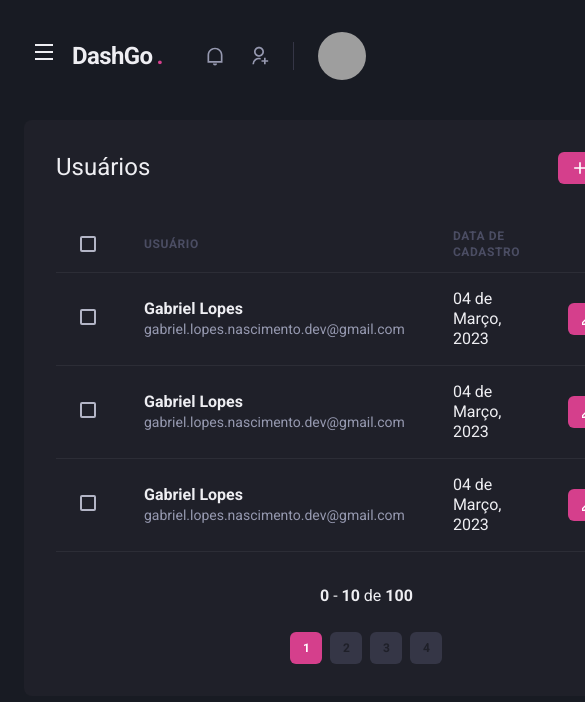
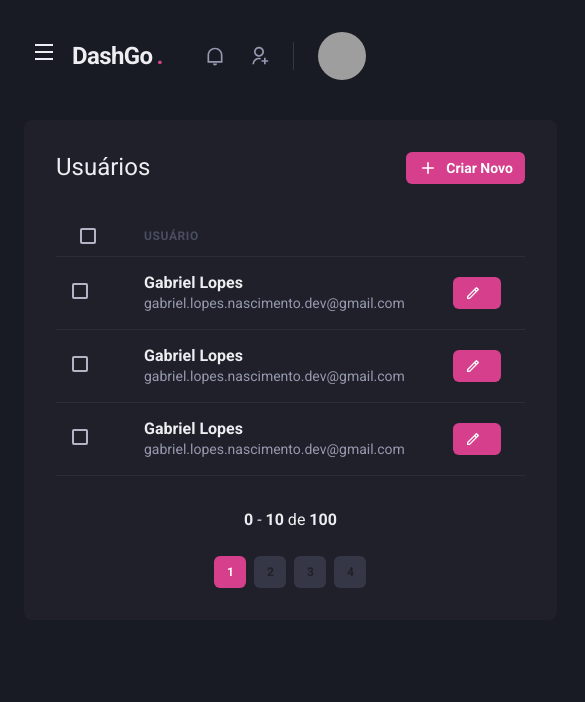
Before and after one commit to Gabriellopes232/dashgo, a Next.js app: page /users in a window 390 px wide. Shown: the top 702 px of the page, 585 px wide, since content can reach past the window. Built offline with nearby package versions, Linux system fonts and the light colour scheme; grey boxes are pictures that could not be loaded.

Commit message:
feat: list responsive

```diff
--- a/src/pages/users/index.tsx
+++ b/src/pages/users/index.tsx
@@ -1,10 +1,15 @@
 import Header from "@/components/Header";
 import { Pagination } from "@/components/Pagination";
 import Sidebar from "@/components/Sidebar";
-import { Box, Button, Checkbox, Flex, Heading, Icon, Table, Tbody, Td, Text, Th, Thead, Tr } from "@chakra-ui/react";
+import { Box, Button, Checkbox, Flex, Heading, Icon, Table, Tbody, Td, Text, Th, Thead, Tr, useBreakpointValue } from "@chakra-ui/react";
 import { RiAddLine, RiPencilLine } from "react-icons/ri";
 
 export default function UserList() {
+    const isWideVersion = useBreakpointValue({
+        base: false,
+        lg: true
+    })
+
     return (
         <Box>
             <Header />
@@ -31,13 +36,13 @@ export default function UserList() {
                                     <Checkbox colorScheme="pink" />
                                 </Th>
                                 <Th>Usuário</Th>
-                                <Th>Data de Cadastro</Th>
+                                {isWideVersion && <Th>Data de Cadastro</Th>}
                                 <Th width={8}></Th>
                             </Tr>
                         </Thead>
                         <Tbody>
                             <Tr>
-                                <Td px="6">
+                                <Td px={["4", "4", "6"]}>
                                     <Checkbox colorScheme="pink" />
                                 </Td>
                                 <Td>
@@ -46,7 +51,7 @@ export default function UserList() {
                                         <Text fontSize="sm" color="gray.300">gabriel.lopes.nascimento.dev@gmail.com</Text>
                                     </Box>
                                 </Td>
-                                <Td>04 de Março, 2023</Td>
+                                {isWideVersion && <Td>04 de Março, 2023</Td>}
                                 <Td>
                                     <Button
                                         as="a"
@@ -54,12 +59,12 @@ export default function UserList() {
                                         fontSize="sm"
                                         colorScheme="pink"
                                         leftIcon={<Icon as={RiPencilLine} fontSize="16" />}>
-                                        Editar
+                                        {isWideVersion ? "Editar" : ""}
                                     </Button>
                                 </Td>
                             </Tr>
                             <Tr>
-                                <Td px="6">
+                                <Td px={["4", "4", "6"]}>
                                     <Checkbox colorScheme="pink" />
                                 </Td>
                                 <Td>
@@ -68,7 +73,7 @@ export default function UserList() {
                                         <Text fontSize="sm" color="gray.300">gabriel.lopes.nascimento.dev@gmail.com</Text>
                                     </Box>
                                 </Td>
-                                <Td>04 de Março, 2023</Td>
+                                {isWideVersion && <Td>04 de Março, 2023</Td>}
                                 <Td>
                                     <Button
                                         as="a"
@@ -76,12 +81,12 @@ export default function UserList() {
                                         fontSize="sm"
                                         colorScheme="pink"
                                         leftIcon={<Icon as={RiPencilLine} fontSize="16" />}>
-                                        Editar
+                                        {isWideVersion ? "Editar" : ""}
                                     </Button>
                                 </Td>
                             </Tr>
                             <Tr>
-                                <Td px="6">
+                                <Td px={["4", "4", "6"]}>
                                     <Checkbox colorScheme="pink" />
                                 </Td>
                                 <Td>
@@ -90,7 +95,7 @@ export default function UserList() {
                                         <Text fontSize="sm" color="gray.300">gabriel.lopes.nascimento.dev@gmail.com</Text>
                                     </Box>
                                 </Td>
-                                <Td>04 de Março, 2023</Td>
+                                {isWideVersion && <Td>04 de Março, 2023</Td>}
                                 <Td>
                                     <Button
                                         as="a"
@@ -98,7 +103,7 @@ export default function UserList() {
                                         fontSize="sm"
                                         colorScheme="pink"
                                         leftIcon={<Icon as={RiPencilLine} fontSize="16" />}>
-                                        Editar
+                                        {isWideVersion ? "Editar" : ""}
                                     </Button>
                                 </Td>
                             </Tr>
```
